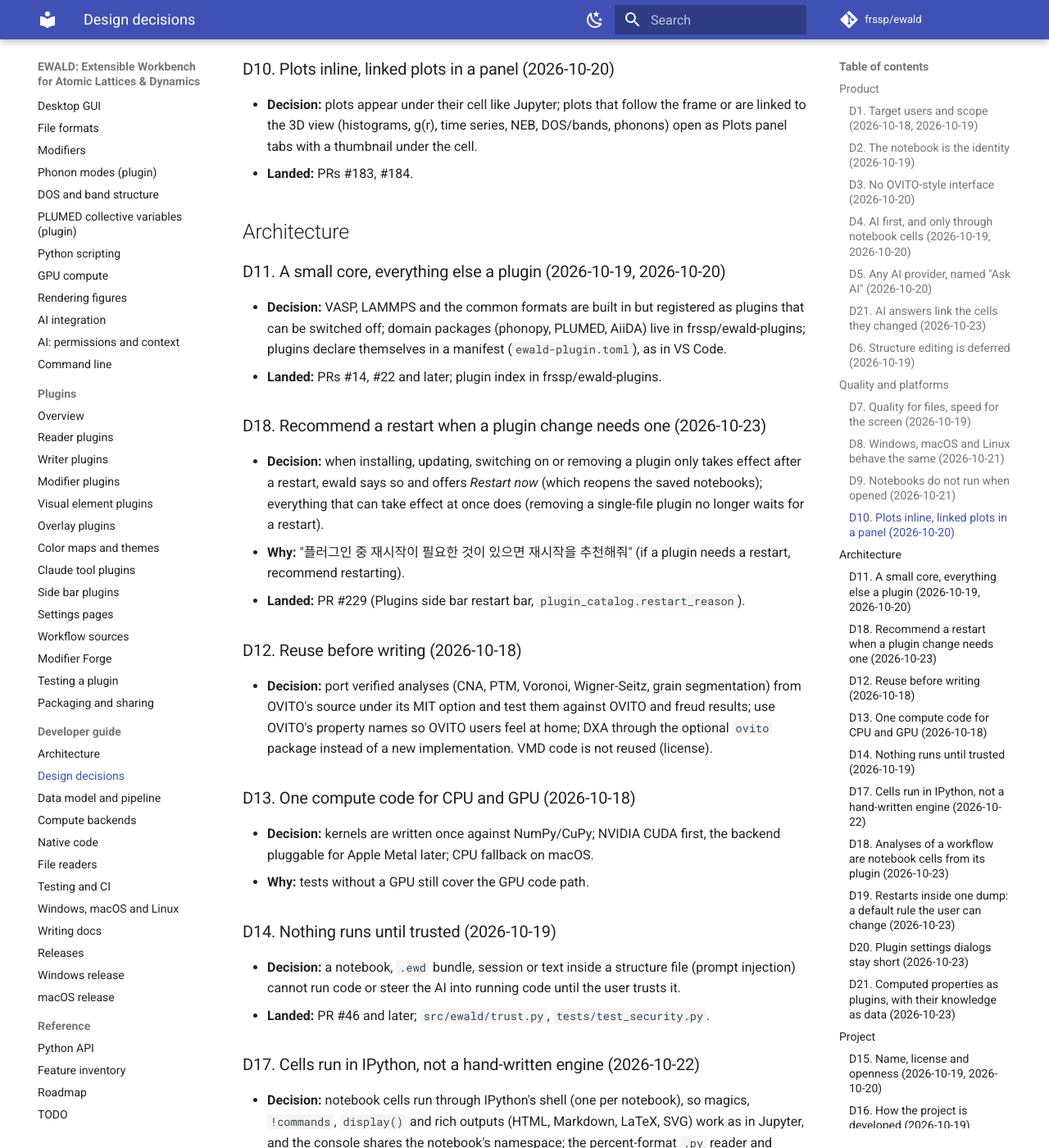
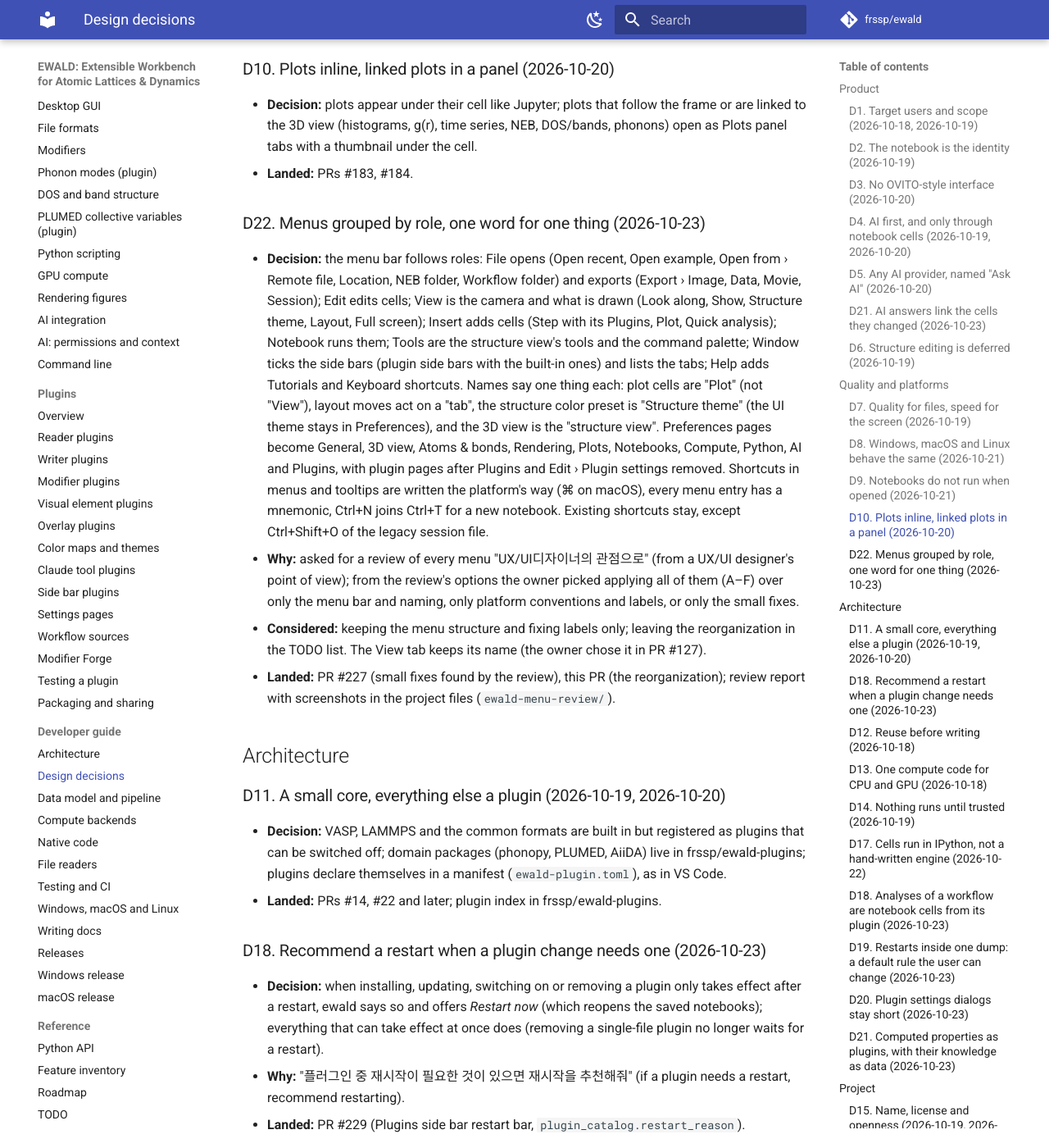
Before and after one commit to frssp/ewald, an MkDocs documentation site: the page built from docs/developer/decisions.md, in a window 1280 px wide and 1400 px high, scrolled down 2695 px. Shown: the whole window at 82% size. Built offline with MkDocs 1.6.1 and Material for MkDocs 9.7.7, drawn with Linux system fonts in a browser that asks for light colours; comment, search, counter and statistics services are not loaded.

Commit message:
Menus by role: File › Open recent / Open from / Export, cell editing in Edit, View › Look along / Show, Insert › Plot / Quick analysis, Window side bars, Help › Keyboard shortcuts, Preferences pages
The 2026-10-23 menu review, all of A–F as the owner chose (decision D22):
- B naming: plot cells are Plot (+ Plot, Insert › Plot), layout moves act on a
  tab (Move tab …, New plot tab), View › Structure theme, structure view.
- A menu bar: File › Open recent, Open from (Remote file, Location, NEB folder,
  Workflow folder), Export (Image, Data, Movie, Session) and Import session;
  Edit holds cut/copy/paste/delete/merge cells (Edit › Plugin settings goes, the
  pages are in Preferences); View › Look along, Show, Full screen, Layout with the
  View card folds; Tools gets Clear picks and the command palette; Window ticks
  side bars, with plugin side bars (Workflows) beside Remotes (Ctrl+Alt+R moves
  here from File).
- C Insert: Quick analysis, Step › Plugins (as + Step), Cell above/below.
- D Preferences: General, 3D view, Atoms & bonds, Rendering, Plots, Notebooks,
  Compute, Python, AI (provider and connection first), Plugins; old page names
  still open the right page.
- E platform: native_text writes shortcuts in tooltips the macOS way, every menu
  entry has a mnemonic, Ctrl+N for a new notebook, Full screen (F11 / Ctrl+Cmd+F),
  Help › Tutorials and Keyboard shortcuts (searchable, with command-mode keys).
- F labels: Plugins side bar Install menu / Create with AI / more; notebook tab
  Show in folder and Close others; Python file button; tab menus show shortcuts;
  the palette lists the commands run last first.

Co-Authored-By: Claude Opus 5.5 (1M context) <noreply@anthropic.com>

```diff
--- a/docs/developer/decisions.md
+++ b/docs/developer/decisions.md
@@ -102,6 +102,29 @@ the end.
   linked to the 3D view (histograms, g(r), time series, NEB, DOS/bands, phonons) open as Plots
   panel tabs with a thumbnail under the cell.
 - **Landed:** PRs #183, #184.
+
+### D22. Menus grouped by role, one word for one thing (2026-10-23)
+
+- **Decision:** the menu bar follows roles: File opens (Open recent, Open example, Open from ›
+  Remote file, Location, NEB folder, Workflow folder) and exports (Export › Image, Data, Movie,
+  Session); Edit edits cells; View is the camera and what is drawn (Look along, Show, Structure
+  theme, Layout, Full screen); Insert adds cells (Step with its Plugins, Plot, Quick analysis);
+  Notebook runs them; Tools are the structure view's tools and the command palette; Window ticks
+  the side bars (plugin side bars with the built-in ones) and lists the tabs; Help adds Tutorials
+  and Keyboard shortcuts. Names say one thing each: plot cells are "Plot" (not "View"), layout
+  moves act on a "tab", the structure color preset is "Structure theme" (the UI theme stays in
+  Preferences), and the 3D view is the "structure view". Preferences pages become General, 3D view,
+  Atoms & bonds, Rendering, Plots, Notebooks, Compute, Python, AI and Plugins, with plugin pages after
+  Plugins and Edit › Plugin settings removed. Shortcuts in menus and tooltips are written the
+  platform's way (⌘ on macOS), every menu entry has a mnemonic, Ctrl+N joins Ctrl+T for a new
+  notebook. Existing shortcuts stay, except Ctrl+Shift+O of the legacy session file.
+- **Why:** asked for a review of every menu "UX/UI디자이너의 관점으로" (from a UX/UI designer's
+  point of view); from the review's options the owner picked applying all of them (A–F) over only
+  the menu bar and naming, only platform conventions and labels, or only the small fixes.
+- **Considered:** keeping the menu structure and fixing labels only; leaving the reorganization
+  in the TODO list. The View tab keeps its name (the owner chose it in PR #127).
+- **Landed:** PR #227 (small fixes found by the review), this PR (the reorganization); review
+  report with screenshots in the project files (`ewald-menu-review/`).
 
 ## Architecture
 
```
Also changed, not shown: docs/features.md (+89 -64 lines), docs/todo.md (+3 -4 lines), docs/user/gui.md (+4 -4 lines), 2 other files.
